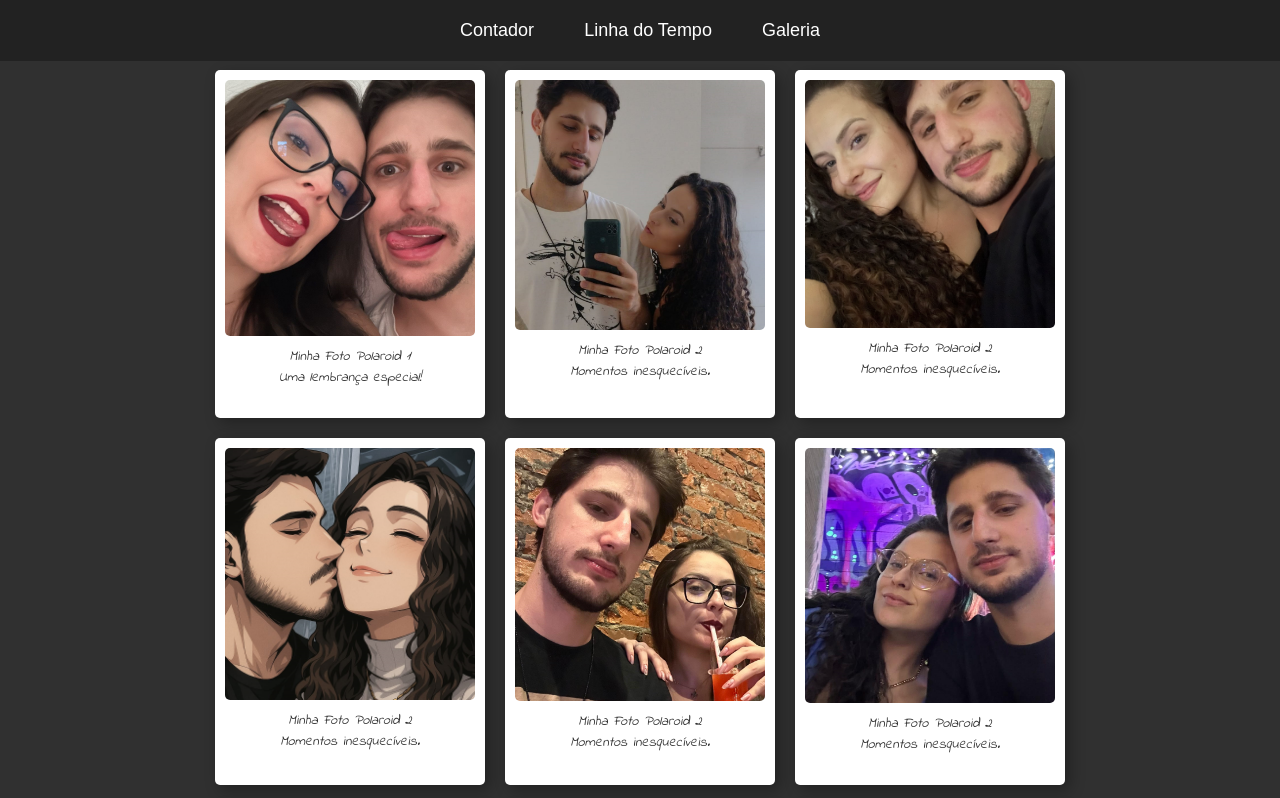
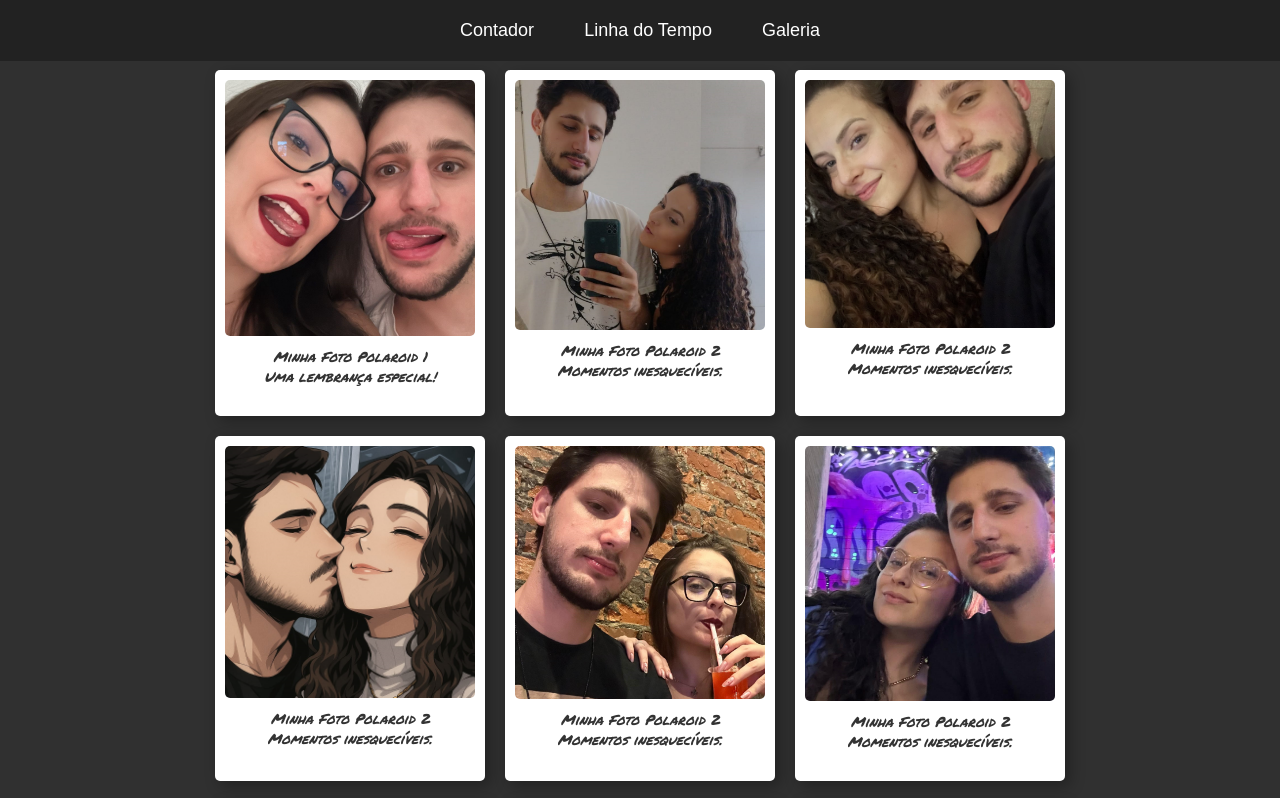
Before and after one commit to KAIDENzzz/LinhaDourada, a plain HTML site: page galeria.html in a window 1280 px wide. Shown: the top 798 px of the page. Drawn offline with Linux system fonts and the light colour scheme.

Commit message:
Update fonte galeria.html

```diff
--- a/galeria.html
+++ b/galeria.html
@@ -5,7 +5,7 @@
     <meta name="viewport" content="width=device-width, initial-scale=1.0">
     <title>Polaroid Frame</title>
     <style>
-        @import url('https://fonts.googleapis.com/css2?family=Indie+Flower&display=swap');
+        @import url('https://fonts.googleapis.com/css2?family=Permanent+Marker&display=swap');
 
         body {
             display: flex;
@@ -81,7 +81,7 @@
             font-size: 14px;
             color: #333;
             font-style: italic;
-            font-family: 'Indie Flower', cursive;
+            font-family: 'Permanent Marker', cursive;
         }
     </style>
 </head>
```
